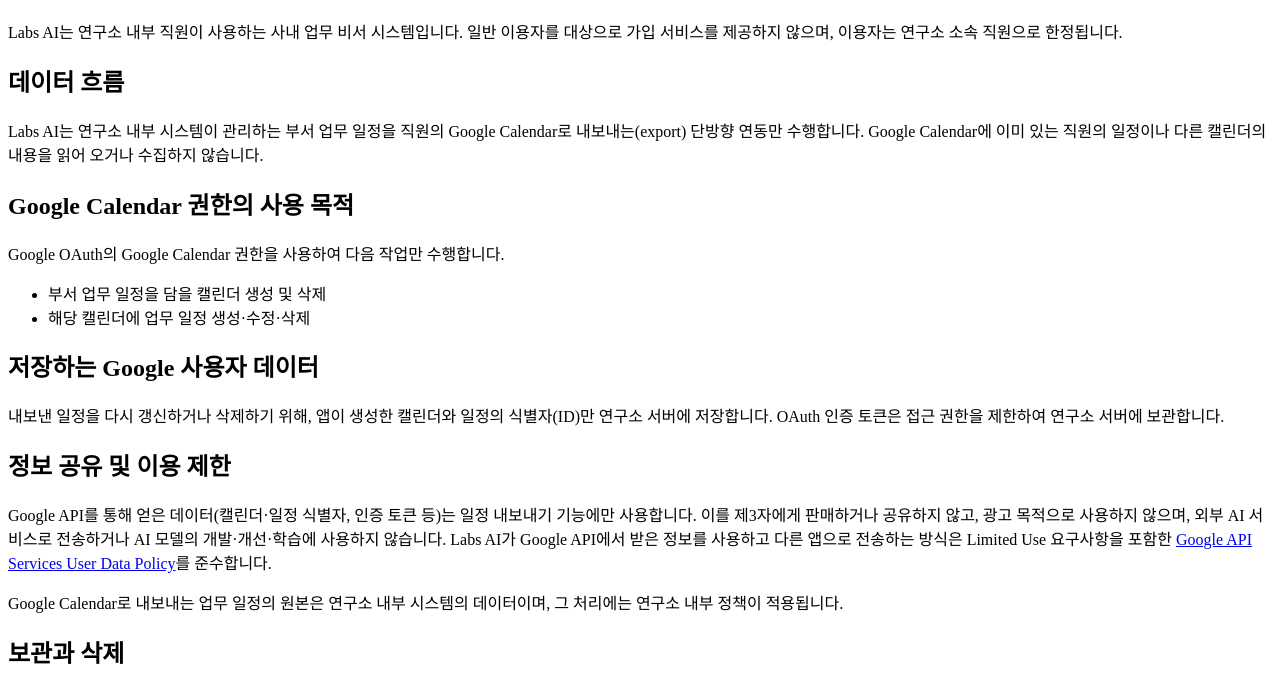
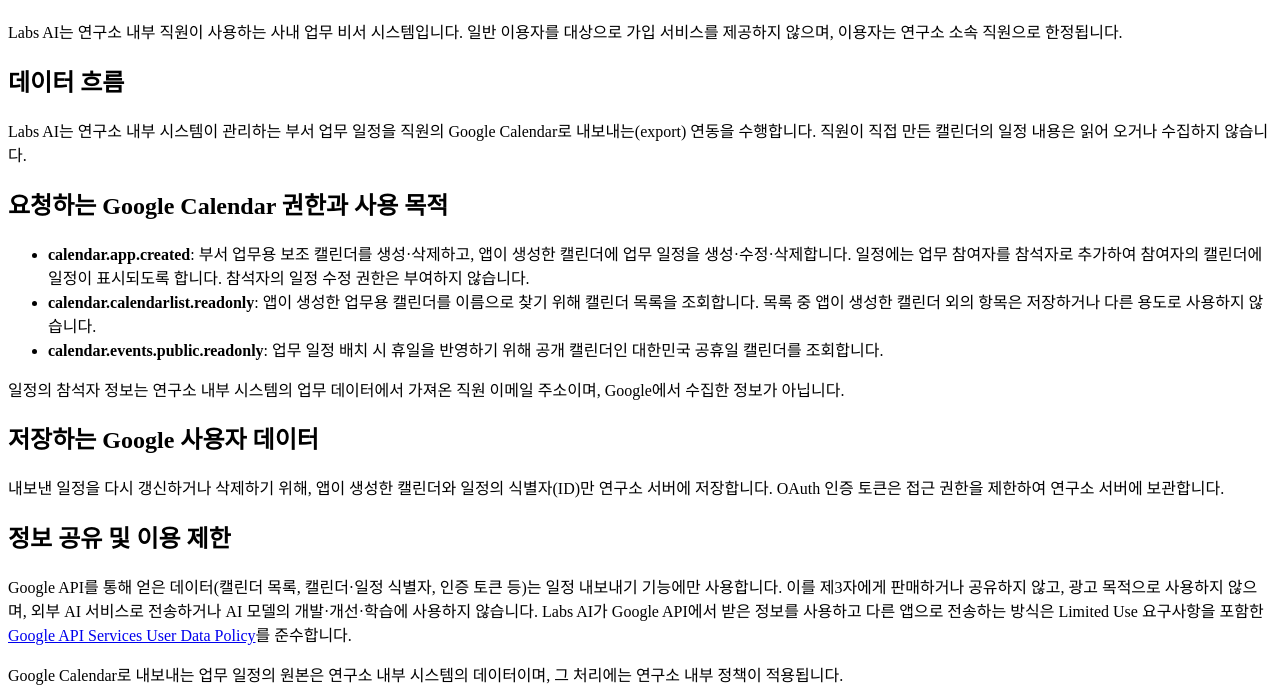
Before and after one commit to codingbv/labs-ai, a plain HTML site: page privacy.html in a window 1280 px wide. Shown: the part 70-763 px from the top of the page. Drawn offline with Linux system fonts and the light colour scheme.

Commit message:
Document calendar scopes and attendee-based sharing

```diff
--- a/privacy.html
+++ b/privacy.html
@@ -18,19 +18,34 @@
     <h2>데이터 흐름</h2>
     <p>
       Labs AI는 연구소 내부 시스템이 관리하는 부서 업무 일정을
-      직원의 Google Calendar로 내보내는(export) 단방향 연동만 수행합니다.
-      Google Calendar에 이미 있는 직원의 일정이나 다른 캘린더의 내용을
-      읽어 오거나 수집하지 않습니다.
+      직원의 Google Calendar로 내보내는(export) 연동을 수행합니다.
+      직원이 직접 만든 캘린더의 일정 내용은 읽어 오거나 수집하지 않습니다.
     </p>
 
-    <h2>Google Calendar 권한의 사용 목적</h2>
+    <h2>요청하는 Google Calendar 권한과 사용 목적</h2>
+    <ul>
+      <li>
+        <strong>calendar.app.created</strong>:
+        부서 업무용 보조 캘린더를 생성·삭제하고, 앱이 생성한 캘린더에
+        업무 일정을 생성·수정·삭제합니다. 일정에는 업무 참여자를
+        참석자로 추가하여 참여자의 캘린더에 일정이 표시되도록 합니다.
+        참석자의 일정 수정 권한은 부여하지 않습니다.
+      </li>
+      <li>
+        <strong>calendar.calendarlist.readonly</strong>:
+        앱이 생성한 업무용 캘린더를 이름으로 찾기 위해 캘린더 목록을 조회합니다.
+        목록 중 앱이 생성한 캘린더 외의 항목은 저장하거나 다른 용도로 사용하지 않습니다.
+      </li>
+      <li>
+        <strong>calendar.events.public.readonly</strong>:
+        업무 일정 배치 시 휴일을 반영하기 위해
+        공개 캘린더인 대한민국 공휴일 캘린더를 조회합니다.
+      </li>
+    </ul>
     <p>
-      Google OAuth의 Google Calendar 권한을 사용하여 다음 작업만 수행합니다.
+      일정의 참석자 정보는 연구소 내부 시스템의 업무 데이터에서 가져온
+      직원 이메일 주소이며, Google에서 수집한 정보가 아닙니다.
     </p>
-    <ul>
-      <li>부서 업무 일정을 담을 캘린더 생성 및 삭제</li>
-      <li>해당 캘린더에 업무 일정 생성·수정·삭제</li>
-    </ul>
 
     <h2>저장하는 Google 사용자 데이터</h2>
     <p>
@@ -41,7 +56,7 @@
 
     <h2>정보 공유 및 이용 제한</h2>
     <p>
-      Google API를 통해 얻은 데이터(캘린더·일정 식별자, 인증 토큰 등)는
+      Google API를 통해 얻은 데이터(캘린더 목록, 캘린더·일정 식별자, 인증 토큰 등)는
       일정 내보내기 기능에만 사용합니다.
       이를 제3자에게 판매하거나 공유하지 않고, 광고 목적으로 사용하지 않으며,
       외부 AI 서비스로 전송하거나 AI 모델의 개발·개선·학습에 사용하지 않습니다.
```
Also changed, not shown: index.html (+3 -1 lines).
